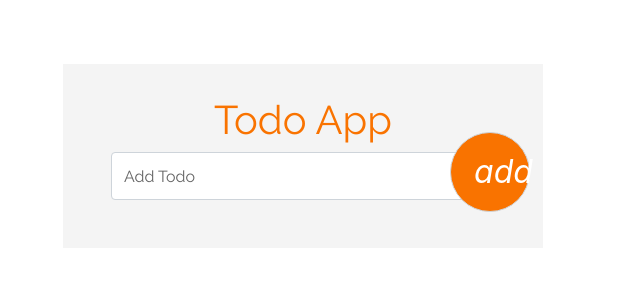
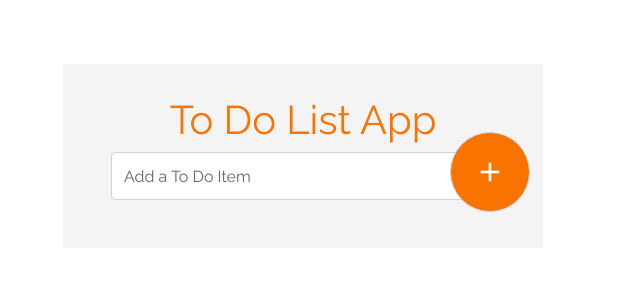
Before and after one commit to DanThomp507/Angular-To-Do-App, an Angular app: page / in a window 1280 px wide. Shown: the top 300 px of the page, without its empty margins (337-977 px from the left). Built offline with nearby package versions, Linux system fonts and the light colour scheme.

Commit message:
updated material icon and form placeholder

```diff
--- a/src/app/app.component.css
+++ b/src/app/app.component.css
@@ -10,9 +10,9 @@ form{
 	max-width: 30em;
 	margin: 4em auto;
 	position: relative;
-    background: #f4f4f4;
-    padding: 2em 3em;
-    overflow: hidden;
+  background: #f4f4f4;
+  padding: 2em 3em;
+  overflow: hidden;
 }
 form h1{
     font-family: "Raleway";
--- a/src/app/app.component.html
+++ b/src/app/app.component.html
@@ -1,9 +1,9 @@
 <div class="container">
-    <form (submit)="todoSubmit(todoForm.value); todoForm.resetForm()">
+    <form  (submit)="todoSubmit(todoForm.value); todoForm.resetForm()">
         <div class="form-group">
-            <h1 class="text-center ">Todo App</h1>
+            <h1 class="text-center ">To Do List App</h1>
             <div class="input-group-prepend">
-                <input type="text" #todo class="form-control" placeholder="Add Todo" name="todo" ngModel> <span class="input-group-text" (click)="addTodo(todo.value)">    <i class="material-icons">add</i></span> </div>
+                <input type="text" #todo class="form-control" placeholder="Add a To Do Item" name="todo" ngModel> <span class="input-group-text" (click)="addTodo(todo.value)">    <i class="material-icons">add</i></span> </div>
         </div>
         <div class="data">
             <ul class="list-unstyled">
--- a/src/index.html
+++ b/src/index.html
@@ -6,8 +6,11 @@
   <base href="/">
 
   <meta name="viewport" content="width=device-width, initial-scale=1">
-  <link rel="stylesheet" href="https://maxcdn.bootstrapcdn.com/bootstrap/4.0.0/css/bootstrap.min.css" integrity="sha384-Gn5384xqQ1aoWXA+058RXPxPg6fy4IWvTNh0E263XmFcJlSAwiGgFAW/dAiS6JXm" crossorigin="anonymous">
-  <link rel="icon" type="image/x-icon" href="favicon.ico">
+   <!-- material icons -->
+   <link href="https://fonts.googleapis.com/icon?family=Material+Icons" rel="stylesheet">
+ <link rel="icon" type="image/x-icon" href="favicon.ico">
+ <link rel="stylesheet" href="https://maxcdn.bootstrapcdn.com/bootstrap/4.0.0/css/bootstrap.min.css"
+ integrity="sha384-Gn5384xqQ1aoWXA+058RXPxPg6fy4IWvTNh0E263XmFcJlSAwiGgFAW/dAiS6JXm" crossorigin="anonymous">
 </head>
 <body>
   <app-root></app-root>
```
